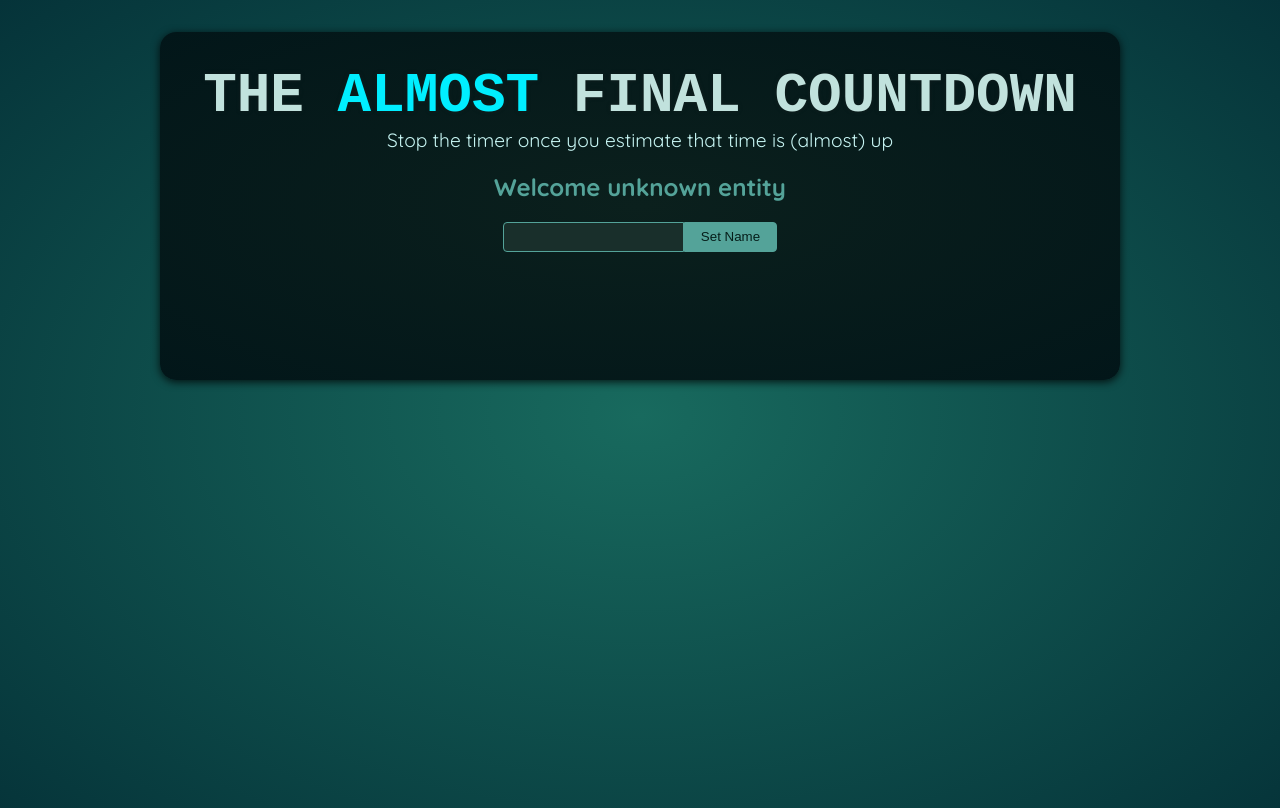
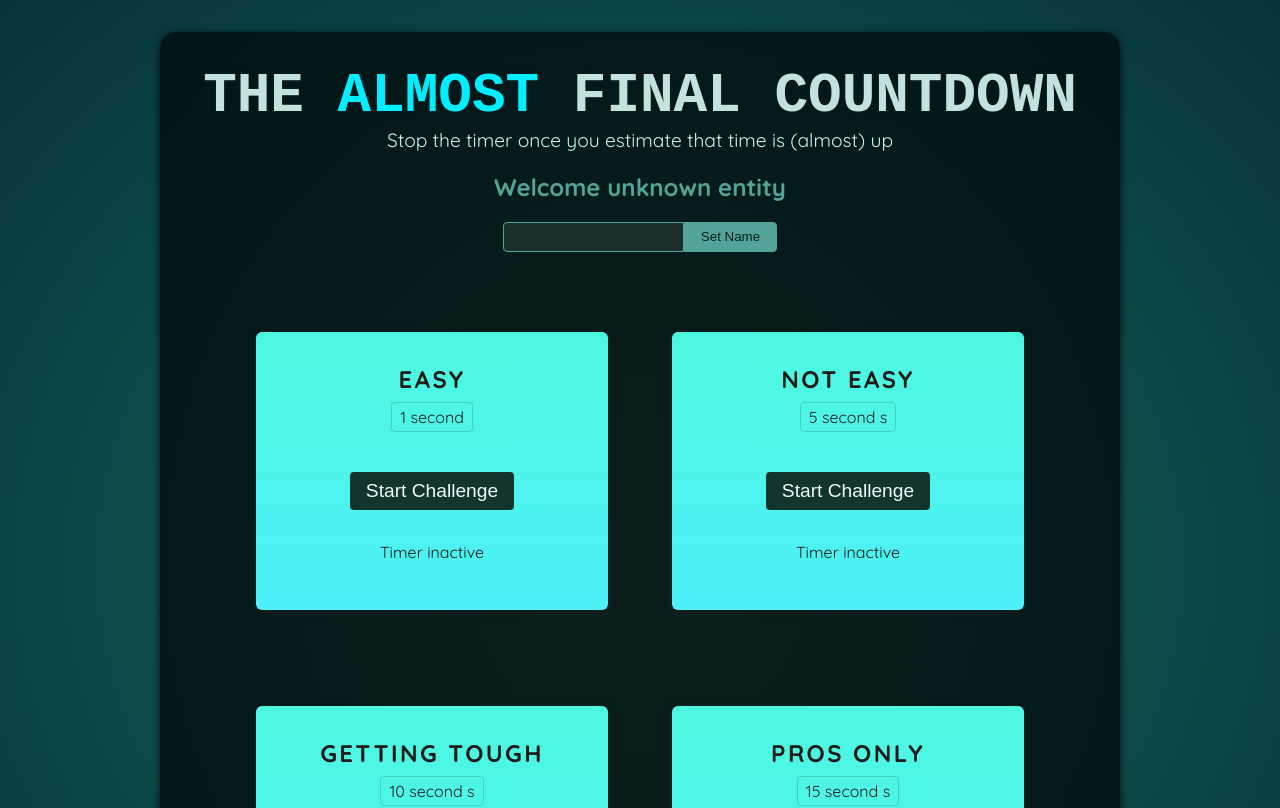
Before and after one commit to paul-kh/Countdown-Game__Reactjs-Refs-Portals-, a React (Vite) app: page / in a window 1280 px wide. Shown: the top 808 px of the page. Built offline with nearby package versions, Linux system fonts and the light colour scheme; a web font is replaced by a local one.

Commit message:
Added <TimerChallenge> component with Start Timer button

```diff
--- a/src/App.jsx
+++ b/src/App.jsx
@@ -1,10 +1,16 @@
-import Player from './components/Player.jsx';
+import Player from "./components/Player.jsx";
+import TimerChallenge from "./components/TimerChallenge.jsx";
 
 function App() {
   return (
     <>
       <Player />
-      <div id="challenges"></div>
+      <div id="challenges">
+        <TimerChallenge title="Easy" targetTime={1} />
+        <TimerChallenge title="Not easy" targetTime={5} />
+        <TimerChallenge title="Getting tough" targetTime={10} />
+        <TimerChallenge title="Pros only" targetTime={15} />
+      </div>
     </>
   );
 }
--- /dev/null
+++ b/src/components/TimerChallenge.jsx
@@ -0,0 +1,30 @@
+import { useState } from "react";
+
+export default function TimerChallenge({ title, targetTime }) {
+  const [timerStarted, setTimerStarted] = useState(false);
+  const [timerExpired, setTimerExpired] = useState(false);
+
+  function handleStart() {
+    setTimeout(() => {
+      setTimerExpired(true);
+    }, targetTime * 1000);
+    setTimerStarted(true);
+  }
+  return (
+    <section className="challenge">
+      <h2>{title}</h2>
+      {timerExpired ? <p>"You lost" </p> : ""}
+      <p className="challenge-time">
+        {targetTime} second {targetTime > 1 ? "s" : ""}
+      </p>
+      <p>
+        <button onClick={handleStart}>
+          {timerStarted ? "Stop" : "Start"} Challenge
+        </button>
+      </p>
+      <p className={timerStarted ? "active" : ""}>
+        {timerStarted ? "Time is running..." : "Timer inactive"}
+      </p>
+    </section>
+  );
+}
```
